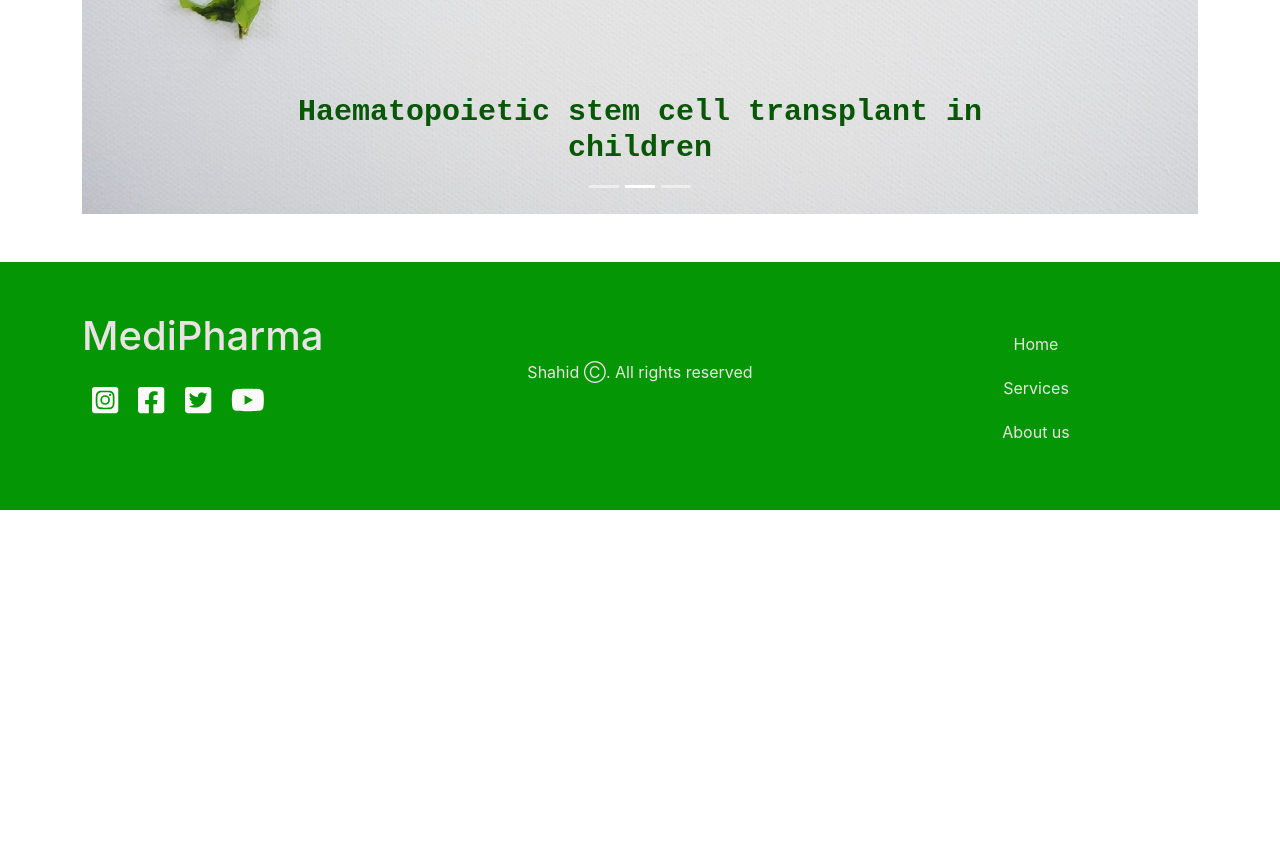
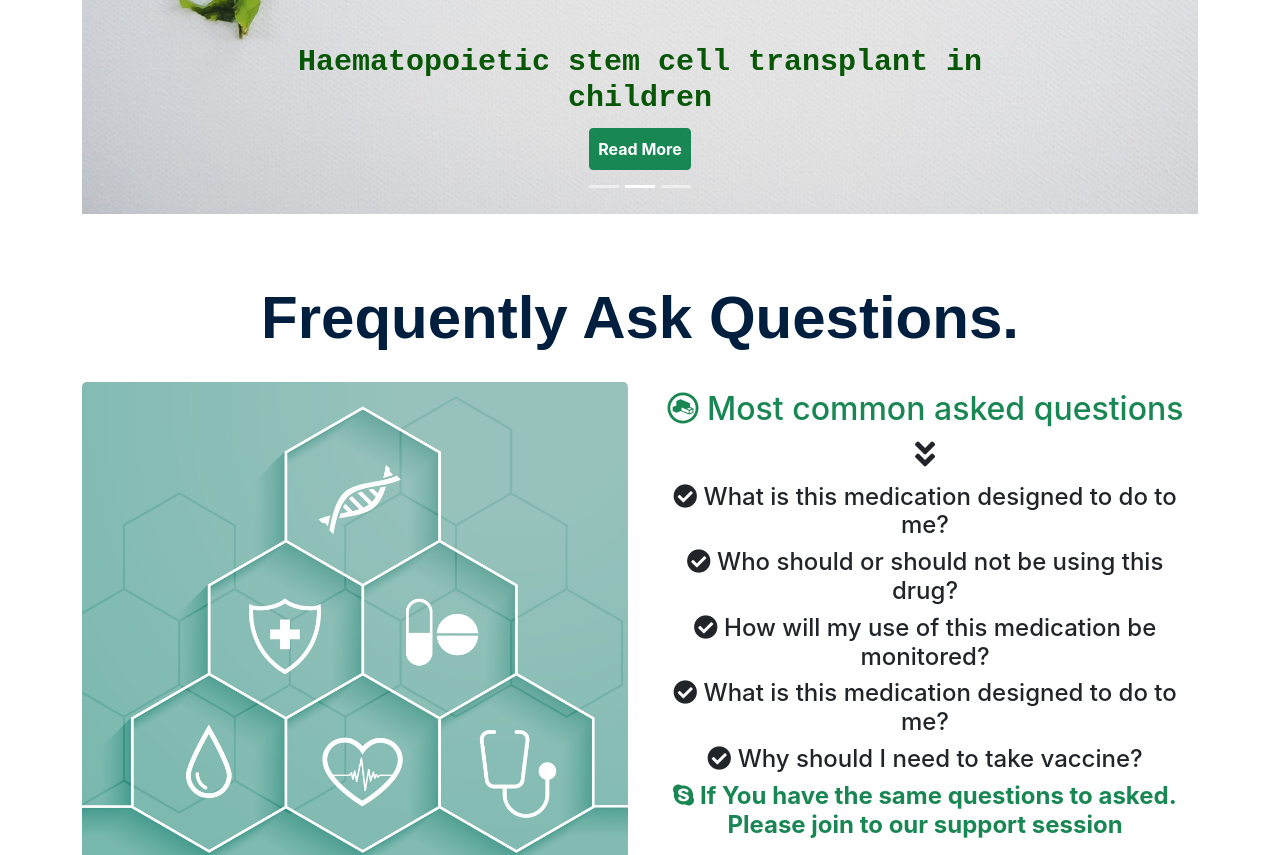
Before and after one commit to shahidmonowarr/Medi-pharma, a React (Create React App) app: page / in a window 1280 px wide. Shown: the part 2240-3095 px from the top of the page. Before the commit the page ends 2750 px from the top, so only its background shows below. Built offline with nearby package versions, Linux system fonts and the light colour scheme; no server answers.

Commit message:
question section

```diff
--- a/public/index.html
+++ b/public/index.html
@@ -10,6 +10,8 @@
   <link rel="apple-touch-icon" href="%PUBLIC_URL%/logo192.png" />
   <link href="https://cdn.jsdelivr.net/npm/bootstrap@5.1.3/dist/css/bootstrap.min.css" rel="stylesheet"
     integrity="sha384-1BmE4kWBq78iYhFldvKuhfTAU6auU8tT94WrHftjDbrCEXSU1oBoqyl2QvZ6jIW3" crossorigin="anonymous">
+  <link rel="stylesheet" href="https://use.fontawesome.com/releases/v5.15.4/css/all.css"
+    integrity="sha384-DyZ88mC6Up2uqS4h/KRgHuoeGwBcD4Ng9SiP4dIRy0EXTlnuz47vAwmeGwVChigm" crossorigin="anonymous">
   <!--
       manifest.json provides metadata used when your web app is installed on a
       user's mobile device or desktop. See https://developers.google.com/web/fundamentals/web-app-manifest/
--- a/src/Pages/Home/Home/Home.js
+++ b/src/Pages/Home/Home/Home.js
@@ -1,5 +1,6 @@
 import React from 'react';
 import { Accordion, Button, Card, Carousel } from 'react-bootstrap';
+import { faCreativeCommonsRemix, faSkype } from '@fortawesome/free-brands-svg-icons';
 import Banner from '../Banner/Banner';
 import Services from '../Services/Services';
 import './Home.css';
@@ -7,6 +8,7 @@ import carousel1 from '../../../images/carousel/carocel1.jpg';
 import carousel2 from '../../../images/carousel/carocel2.jpg';
 import carousel3 from '../../../images/carousel/carocel3.jpg';
 import allTest from '../../../images/alltest.jpg';
+import { FontAwesomeIcon } from '@fortawesome/react-fontawesome';
 
 const Home = () => {
     return (
@@ -25,6 +27,7 @@ const Home = () => {
                         />
                         <Carousel.Caption>
                             <h3 className="carousel-title">Vision and eye health in children</h3>
+                            <Button variant="success fw-bold my-1 p-2 text-white">Read More</Button>
                         </Carousel.Caption>
                     </Carousel.Item>
                     <Carousel.Item>
@@ -36,6 +39,7 @@ const Home = () => {
 
                         <Carousel.Caption>
                             <h3 className="carousel-title">Haematopoietic stem cell transplant in children</h3>
+                            <Button variant="success fw-bold my-1 p-2 text-white">Read More</Button>
                         </Carousel.Caption>
                     </Carousel.Item>
                     <Carousel.Item>
@@ -47,21 +51,34 @@ const Home = () => {
 
                         <Carousel.Caption>
                             <h3 className="carousel-title">Children and their families require more help with medicines</h3>
+                            <Button variant="success fw-bold my-1 p-2 text-white">Read More</Button>
                         </Carousel.Caption>
                     </Carousel.Item>
                 </Carousel>
             </div>
-            {/* <div>
-                <div className="row">
-                    <div className="col=md-6">
-                        <img className="img-fluid w-75" src={allTest} alt="" />
+            <div>
+                <h2 className="section-title">Frequently Ask Questions.</h2>
+                <div className="row mb-5">
+                    <div className="col-md-6">
+                        <img className="img-fluid rounded-3 " src={allTest} alt="" />
                     </div>
-                    <div className="col=md-6">
+                    <div className="col-md-6">
                         <div>
+                            <h2 className="text-success pt-2"><FontAwesomeIcon icon={faCreativeCommonsRemix} /> Most common asked questions</h2>
+                            <h2 ><i class="fas fa-angle-double-down"></i></h2>
+                            <h4><i class="fas fa-check-circle"></i> What is this medication designed to do to me?</h4>
+                            <h4><i class="fas fa-check-circle"></i> Who should or should not be using this drug?</h4>
+                            <h4><i class="fas fa-check-circle"></i> How will my use of this medication be monitored?</h4>
+                            <h4><i class="fas fa-check-circle"></i> What is this medication designed to do to me?</h4>
+                            <h4><i class="fas fa-check-circle"></i> Why should I need to take vaccine?</h4>
+                            <h4 className="pb-3 fw-bold text-success"><FontAwesomeIcon icon={faSkype} /> If You have the same questions to asked. Please join to our support session</h4>
+
+                            <Button variant="success fw-bold my-1 p-2 text-white">Click Here</Button>
+
                         </div>
                     </div>
                 </div>
-            </div> */}
+            </div>
 
         </div>
     );
--- a/src/Pages/Shared/Footer/Footer.js
+++ b/src/Pages/Shared/Footer/Footer.js
@@ -1,5 +1,5 @@
 import { FontAwesomeIcon } from '@fortawesome/react-fontawesome';
-import { faInstagramSquare, faFacebookSquare, faTwitterSquare, faYoutube } from '@fortawesome/free-brands-svg-icons';
+import { faInstagramSquare, faFacebookSquare, faTwitterSquare, faYoutube, faCreativeCommonsRemix } from '@fortawesome/free-brands-svg-icons';
 import React from 'react';
 import './Footer.css'
 const Footer = () => {
```
